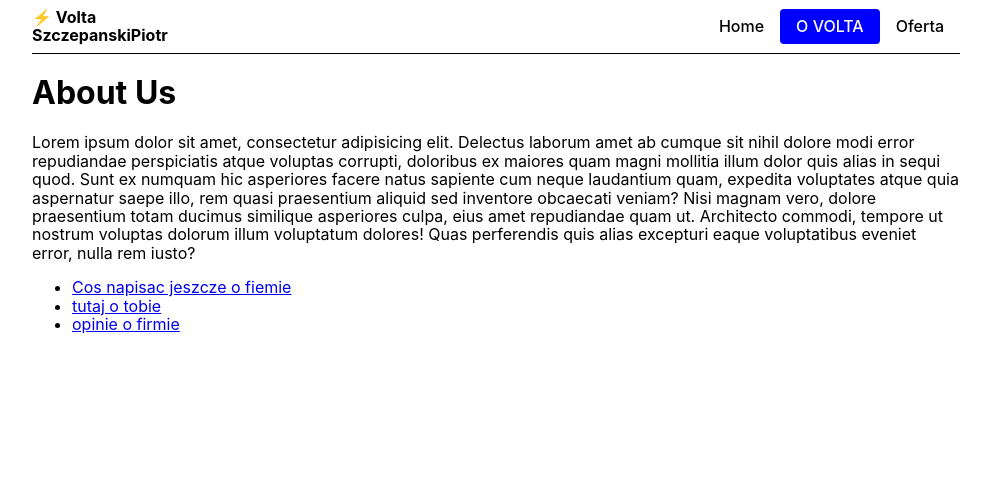
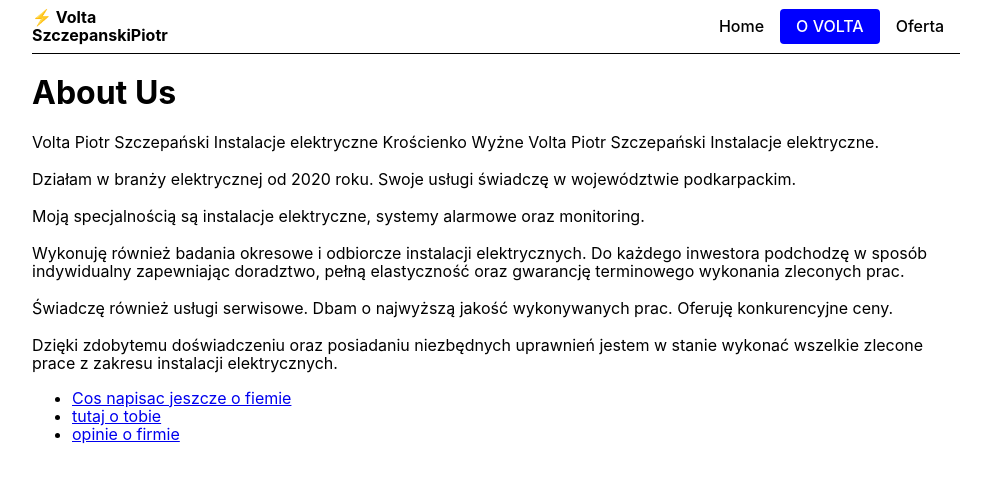
Before and after one commit to szczepanskimichal/volta, a React (Create React App) app: page /about in a window 1280 px wide. Shown: the top 482 px of the page, without its empty margins (144-1133 px from the left). Built offline with nearby package versions, Linux system fonts and the light colour scheme.

Commit message:
Add a few new desctriptions

```diff
--- a/src/components/ProductList.styled.js
+++ b/src/components/ProductList.styled.js
@@ -1,4 +1,9 @@
 import styled from "styled-components";
+
+export const ProductImage = styled.img`
+  max-width: 400;
+  height: auto;
+`;
 
 export const Container = styled.div`
   display: grid;
--- a/src/pages/About.js
+++ b/src/pages/About.js
@@ -5,17 +5,26 @@ export const About = () => {
     <main>
       <h1>About Us</h1>
       <p>
-        Lorem ipsum dolor sit amet, consectetur adipisicing elit. Delectus
-        laborum amet ab cumque sit nihil dolore modi error repudiandae
-        perspiciatis atque voluptas corrupti, doloribus ex maiores quam magni
-        mollitia illum dolor quis alias in sequi quod. Sunt ex numquam hic
-        asperiores facere natus sapiente cum neque laudantium quam, expedita
-        voluptates atque quia aspernatur saepe illo, rem quasi praesentium
-        aliquid sed inventore obcaecati veniam? Nisi magnam vero, dolore
-        praesentium totam ducimus similique asperiores culpa, eius amet
-        repudiandae quam ut. Architecto commodi, tempore ut nostrum voluptas
-        dolorum illum voluptatum dolores! Quas perferendis quis alias excepturi
-        eaque voluptatibus eveniet error, nulla rem iusto?
+        Volta Piotr Szczepański Instalacje elektryczne Krościenko Wyżne Volta
+        Piotr Szczepański Instalacje elektryczne.
+        <br />
+        <br /> Działam w branży elektrycznej od 2020 roku. Swoje usługi świadczę
+        w województwie podkarpackim. <br />
+        <br />
+        Moją specjalnością są instalacje elektryczne, systemy alarmowe oraz
+        monitoring. <br />
+        <br />
+        Wykonuję również badania okresowe i odbiorcze instalacji elektrycznych.
+        Do każdego inwestora podchodzę w sposób indywidualny zapewniając
+        doradztwo, pełną elastyczność oraz gwarancję terminowego wykonania
+        zleconych prac. <br />
+        <br />
+        Świadczę również usługi serwisowe. Dbam o najwyższą jakość wykonywanych
+        prac. Oferuję konkurencyjne ceny.
+        <br />
+        <br /> Dzięki zdobytemu doświadczeniu oraz posiadaniu niezbędnych
+        uprawnień jestem w stanie wykonać wszelkie zlecone prace z zakresu
+        instalacji elektrycznych.
       </p>
       <ul>
         <li>
```
Also changed, not shown: src/fakeAPI.js (+9 -8 lines).
